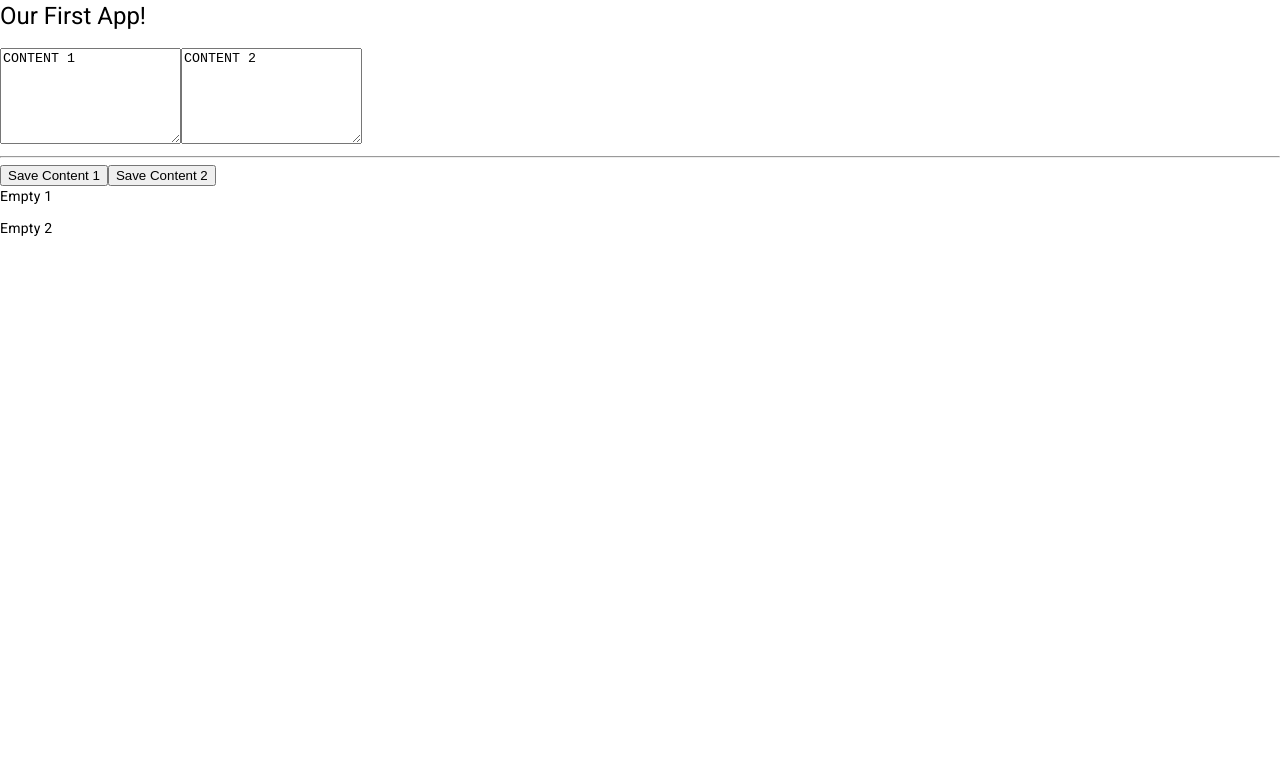
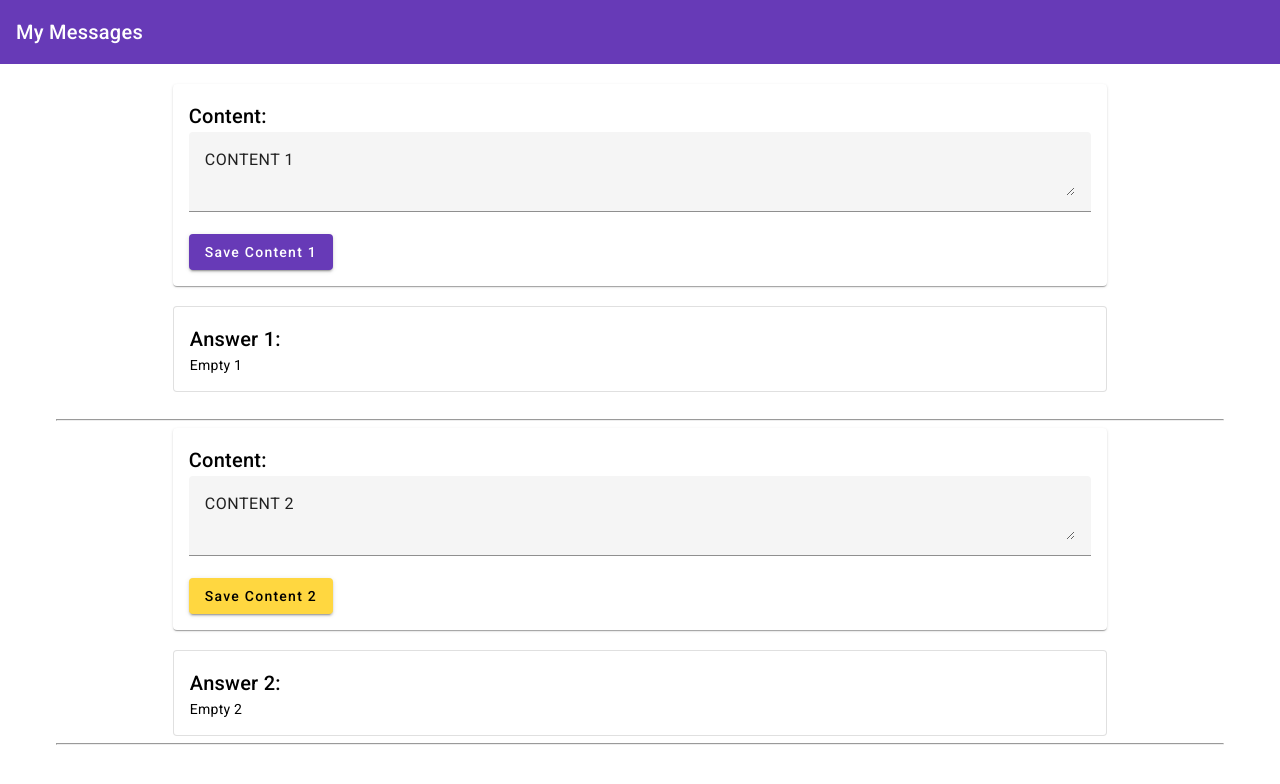
Before and after one commit to carloswm85/_mean-app, an Angular app: page / in a window 1280 px wide. Shown: the top 784 px of the page. Built offline with nearby package versions, Linux system fonts and the light colour scheme.

Commit message:
add # header and post create components

```diff
--- a/src/app/app.component.css
+++ b/src/app/app.component.css
@@ -0,0 +1,3 @@
+main {
+  margin: 0em 4em;
+}
--- a/src/app/app.component.html
+++ b/src/app/app.component.html
@@ -1,2 +1,5 @@
-<h1>Our First App!</h1>
-<app-post-create></app-post-create>
+<app-header></app-header>
+<br>
+<main>
+  <app-post-create></app-post-create>
+</main>
--- /dev/null
+++ b/src/app/header/header/header.component.html
@@ -0,0 +1 @@
+<mat-toolbar color="primary" >My Messages</mat-toolbar>
--- a/src/app/posts/post-create/post-create.component.css
+++ b/src/app/posts/post-create/post-create.component.css
@@ -0,0 +1,8 @@
+mat-card {
+  width: 80%;
+  margin: auto;
+}
+
+ mat-form-field, textarea {
+  width: 100%;
+}
--- a/src/app/posts/post-create/post-create.component.html
+++ b/src/app/posts/post-create/post-create.component.html
@@ -4,13 +4,62 @@
   Event Binding: (click)
   Two Way Binding: [(ngModel)]
 -->
+<mat-card>
+  <mat-card-header>
+    <mat-card-title>Content:</mat-card-title>
+  </mat-card-header>
+  <mat-card-content>
+    <mat-form-field>
+      <textarea
+        matInput
+        rows="2"
+        aria-label="textarea"
+        [value]="enteredValue1"
+        #postInput
+      ></textarea>
+    </mat-form-field>
+    <br>
+    <button mat-raised-button color="primary" (click)="onAddPost1(postInput)">
+      Save Content 1
+    </button>
+  </mat-card-content>
+</mat-card>
+<br>
+<mat-card appearance="outlined">
+  <mat-card-header>
+    <mat-card-title>Answer 1:</mat-card-title>
+  </mat-card-header>
+  <mat-card-content>{{ newPost1 }}</mat-card-content>
+</mat-card>
+<br>
+<hr>
 
-<textarea rows="6" aria-label="textarea" [value]="enteredValue1" #postInput></textarea>
-<textarea rows="6" aria-label="textarea" [(ngModel)]="enteredValue2"></textarea>
-
-<hr>
-<button (click)="onAddPost1(postInput)">Save Content 1</button>
-<button (click)="onAddPost2()">Save Content 2</button>
-
-<p>{{ newPost1 }}</p>
-<p>{{ newPost2 }}</p>
+<mat-card>
+  <mat-card-header>
+    <mat-card-title>Content:</mat-card-title>
+  </mat-card-header>
+  <mat-card-content>
+    <mat-form-field>
+      <textarea
+        matInput
+        rows="2"
+        aria-label="textarea"
+        [value]="enteredValue2"
+        #postInput
+      ></textarea>
+    </mat-form-field>
+    <button mat-raised-button color="accent" (click)="onAddPost2()">
+      Save Content 2
+    </button>
+  </mat-card-content>
+</mat-card>
+<br>
+<mat-card appearance="outlined">
+  <mat-card-header>
+    <mat-card-title>Answer 2:</mat-card-title>
+  </mat-card-header>
+  <mat-card-content>
+    {{ newPost2 }}
+  </mat-card-content>
+</mat-card>
+<hr />
--- a/src/app/posts/post-create/post-create.component.ts
+++ b/src/app/posts/post-create/post-create.component.ts
@@ -1,10 +1,12 @@
 import { Component } from '@angular/core';
 import { FormsModule } from '@angular/forms';
+
+import { MaterialModule } from '../../material/material.module';
 
 @Component({
   selector: 'app-post-create',
   standalone: true,
-  imports: [FormsModule],
+  imports: [FormsModule, MaterialModule],
   templateUrl: './post-create.component.html',
   styleUrl: './post-create.component.css',
 })
```
Also changed, not shown: src/app/app.component.ts (+6 -1 lines), src/app/header/header/header.component.ts (added, +13 -0 lines), src/app/header/header/header.component.css (added), 1 other file (tests, documents, lock files or other folders).
